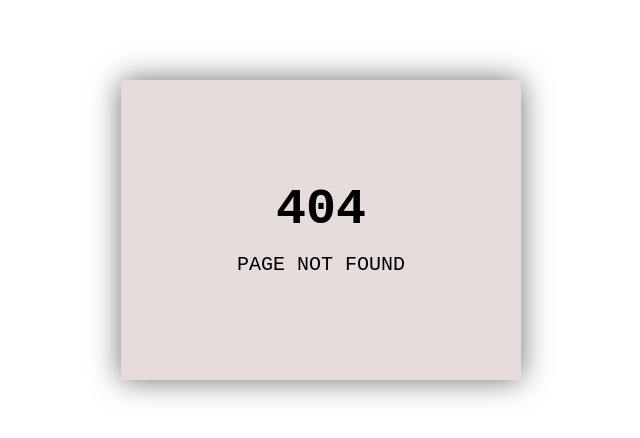
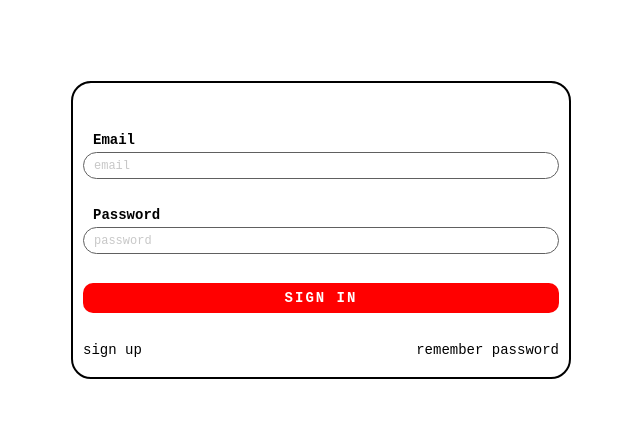
Before and after one commit to MARIENKOW/chat, a React (Create React App) app: page /chat-client in a window 1280 px wide. Before the commit this address had no page. Shown: the part 170-608 px from the top of the page, without its empty margins (319-959 px from the left). Built offline with nearby package versions, Linux system fonts and the light colour scheme.

Commit message:
change react-router link for githubPages

```diff
--- a/src/App.jsx
+++ b/src/App.jsx
@@ -16,11 +16,11 @@ function App() {
     <>
       <Router>
         <Routes>
-          <Route path='/' element={<OnlyLogoutUser><SignIn /></OnlyLogoutUser>} />
-          <Route path='/SignUp' element={<OnlyLogoutUser><SignUp /></OnlyLogoutUser>} />
-          <Route path='/RememberSendMail' element={<OnlyLogoutUser><Remember /></OnlyLogoutUser>} />
-          <Route path='/ChangePass/:link' element={<OnlyLogoutUser><ChangePass /></OnlyLogoutUser>} />
-          <Route path='/Account' element={<OnlyLoginUser><Account/></OnlyLoginUser>} />
+          <Route path='chat-client/' element={<OnlyLogoutUser><SignIn /></OnlyLogoutUser>} />
+          <Route path='chat-client/SignUp' element={<OnlyLogoutUser><SignUp /></OnlyLogoutUser>} />
+          <Route path='chat-client/RememberSendMail' element={<OnlyLogoutUser><Remember /></OnlyLogoutUser>} />
+          <Route path='chat-client/ChangePass/:link' element={<OnlyLogoutUser><ChangePass /></OnlyLogoutUser>} />
+          <Route path='chat-client/Account' element={<OnlyLoginUser><Account/></OnlyLoginUser>} />
           <Route path='*' element={<UndefinedPage/>} />
         </Routes>
       </Router>
--- a/src/pages/SignIn/SignIn.jsx
+++ b/src/pages/SignIn/SignIn.jsx
@@ -57,8 +57,8 @@ function SignIn() {
           sending={sended}
         />
         <section className={styles.links}>
-          <Link to='/SignUp'>sign up</Link>
-          <Link to='/RememberSendMail'>remember password</Link>
+          <Link to='chat-client/SignUp'>sign up</Link>
+          <Link to='chat-client/RememberSendMail'>remember password</Link>
         </section>
       </section>
     </section>
--- a/src/pages/SignUp/SignUp.jsx
+++ b/src/pages/SignUp/SignUp.jsx
@@ -62,7 +62,7 @@ function SignUp() {
           err={error}
           sending={sended}
           button='Sign Up' />
-        <Link to='/'>sign in</Link>
+        <Link to='chat-client/'>sign in</Link>
       </section>
     </section>
   );
--- a/src/privacyCheck/OnlyLoginUser.jsx
+++ b/src/privacyCheck/OnlyLoginUser.jsx
@@ -18,7 +18,7 @@ function OnlyLogoutUser({ children }) {
 
    if (isLoading) return <Loading/>
 
-   return store.isAuth ?children : <Navigate to='/' replace />
+   return store.isAuth ?children : <Navigate to='chat-client/' replace />
 
 }
 
--- a/src/privacyCheck/OnlyLogoutUser.jsx
+++ b/src/privacyCheck/OnlyLogoutUser.jsx
@@ -18,7 +18,7 @@ function OnlyLogoutUser({ children }) {
 
    if (isLoading) return <Loading/>
 
-   return store.isAuth ? <Navigate to='/account' replace /> : children
+   return store.isAuth ? <Navigate to='chat-client/account' replace /> : children
 
 }
 
```
Also changed, not shown: 15 other files (tests, documents, lock files or other folders).
